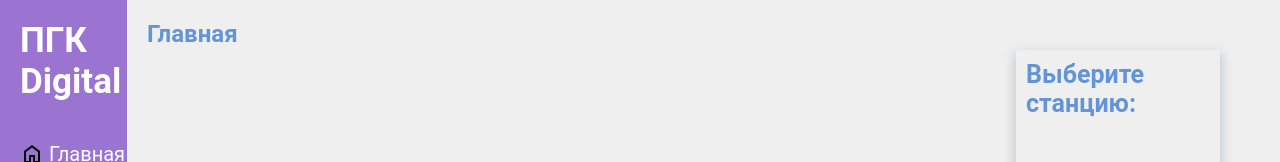
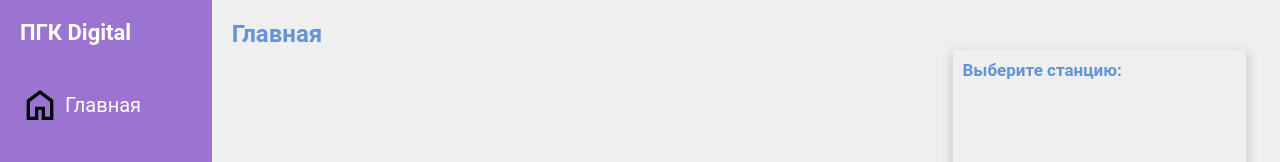
Before and after one commit to strannik1105/trains-frontend, a website: page index.html in a window 1280 px wide. Shown: the top 162 px of the page. Drawn offline with nearby package versions, Linux system fonts and the light colour scheme.

Commit message:
Правка стилей

```diff
--- a/public/style.css
+++ b/public/style.css
@@ -14,7 +14,7 @@ html, body{
 
 .main__wrapper{
     display: grid;
-    grid-template-columns: 10% 70% 20%;
+    grid-template-columns: 2fr 7fr 3fr;
     background: #efefef;
     padding-right: 10px;
 }
@@ -22,6 +22,10 @@ html, body{
 .title{
     margin-bottom: 40px;
     font-size: 35px;
+
+    @media (max-width: 1440px) {
+        font-size: 22px;
+    };
 }
 
 .left__sidebar{
@@ -58,22 +62,21 @@ html, body{
 }
 
 .main__title{
-    margin-bottom: 20px;
+    margin-bottom: 1vh;
     color: #6394d8;
 }
 
 .main__container{
     display: flex;
     flex-direction: column;
-    gap: 40px;
+    gap: 2vh;
 }
 
 .trains__list{
     list-style-image: url('train-1045.svg');
     box-shadow: 0px 5px 10px 2px rgba(34, 60, 80, 0.2);
-    margin-right: 50px;
+    margin-right: 3vh;
     margin-top: 50px;
-    max-height: 1200px;
     padding: 10px;
     overflow: scroll;
 }
@@ -82,6 +85,11 @@ html, body{
     margin-bottom: 15px;
     font-size: 25px;
     color: #6394d8;
+
+    @media (max-width: 1280px) {
+        font-size: 17px;
+    };
+
 }
 
 .trains__list-item{
@@ -95,6 +103,7 @@ html, body{
 
 .trains__list-item-text{
     font-size: 20px;
+
 }
 
 .trains__list-item-image{
@@ -111,10 +120,10 @@ html, body{
 }
 
 #map{
-    max-width: 1200px;
+    max-width: 70vw;
     width: 100% !important;
     height: 100% !important;
-    min-height: 500px;
+    min-height: 70vh;
 }
 
 .search__form{
```
